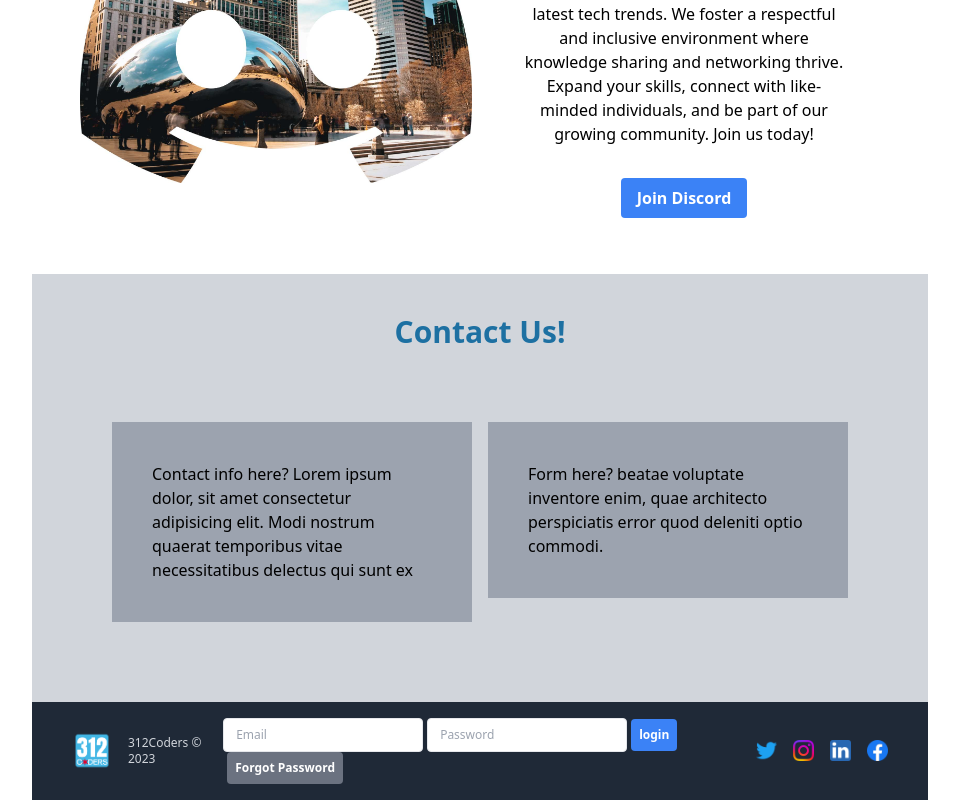
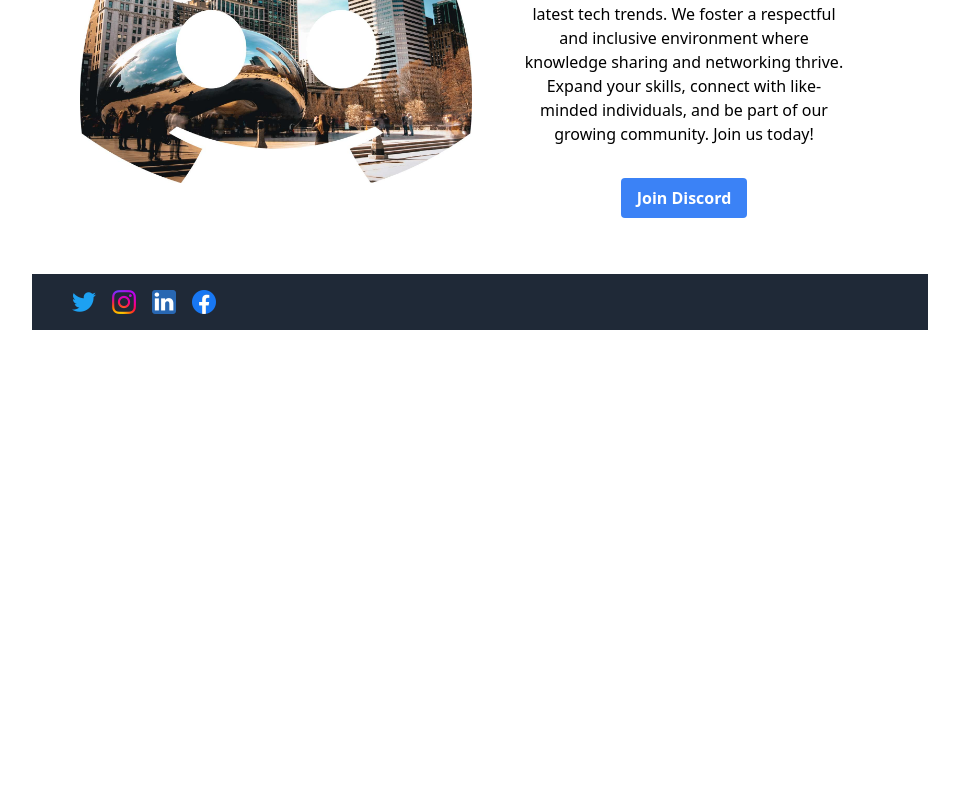
Before and after one commit to 312coders/312coders, a React (Vite) app in the folder frontend/: page / in a window 1280 px wide. Shown: the part 1242-2042 px from the top of the page, without its empty margins (160-1119 px from the left). After the commit the page ends 1572 px from the top, so only its background shows below. Built offline with nearby package versions, Linux system fonts and the light colour scheme; no server answers; what quill-image-resize-module-react, quill-image-uploader would draw is missing.

Commit message:
commented out contact form and login to clean up page

```diff
--- a/frontend/src/components/Footer.tsx
+++ b/frontend/src/components/Footer.tsx
@@ -36,7 +36,7 @@ function Footer() {
   return (
     <footer className="bg-gray-800 py-4 px-8 max-w-4xl m-auto">
       <div className="container mx-auto flex justify-between items-center">
-        <div className="text-white flex items-center">
+        {/* <div className="text-white flex items-center">
           <img
             src={Logo}
             className="block object-scale-down rounded h-14 mr-2"
@@ -89,7 +89,7 @@ function Footer() {
               </button>
             </div>
           )}
-        </div>
+        </div> */}
         <div className="text-white flex">
           <a
             href="https://www.twitter.com/312coders"
--- a/frontend/src/pages/Home.tsx
+++ b/frontend/src/pages/Home.tsx
@@ -1,7 +1,7 @@
 import About from "../components/About";
 import Discord from "../components/Discord";
 import Community from "../components/Community";
-import Contact from "../components/Contact";
+// import Contact from "../components/Contact";
 import "./Home.css";
 
 function Home() {
@@ -22,7 +22,7 @@ function Home() {
       </div>
       <Community />
       <Discord />
-      <Contact />
+      {/* <Contact /> */}
     </>
   );
 }
```
